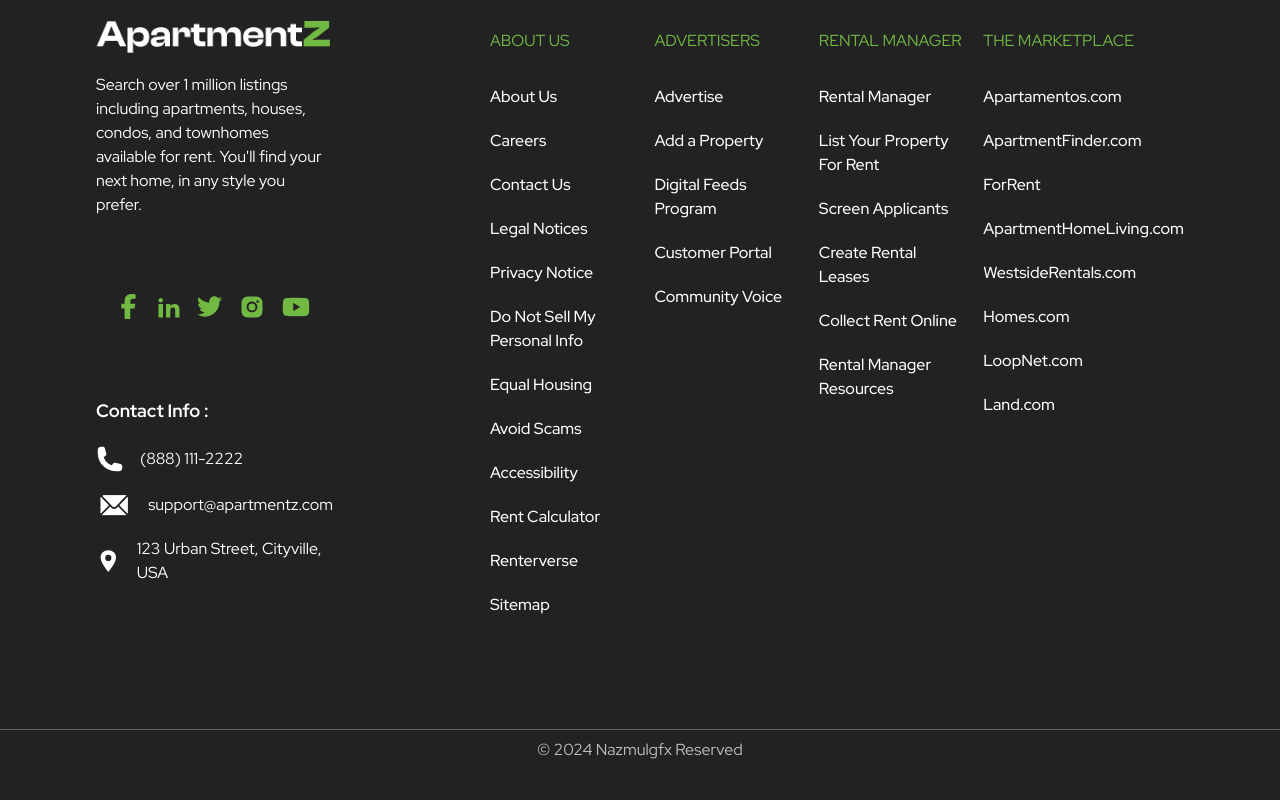
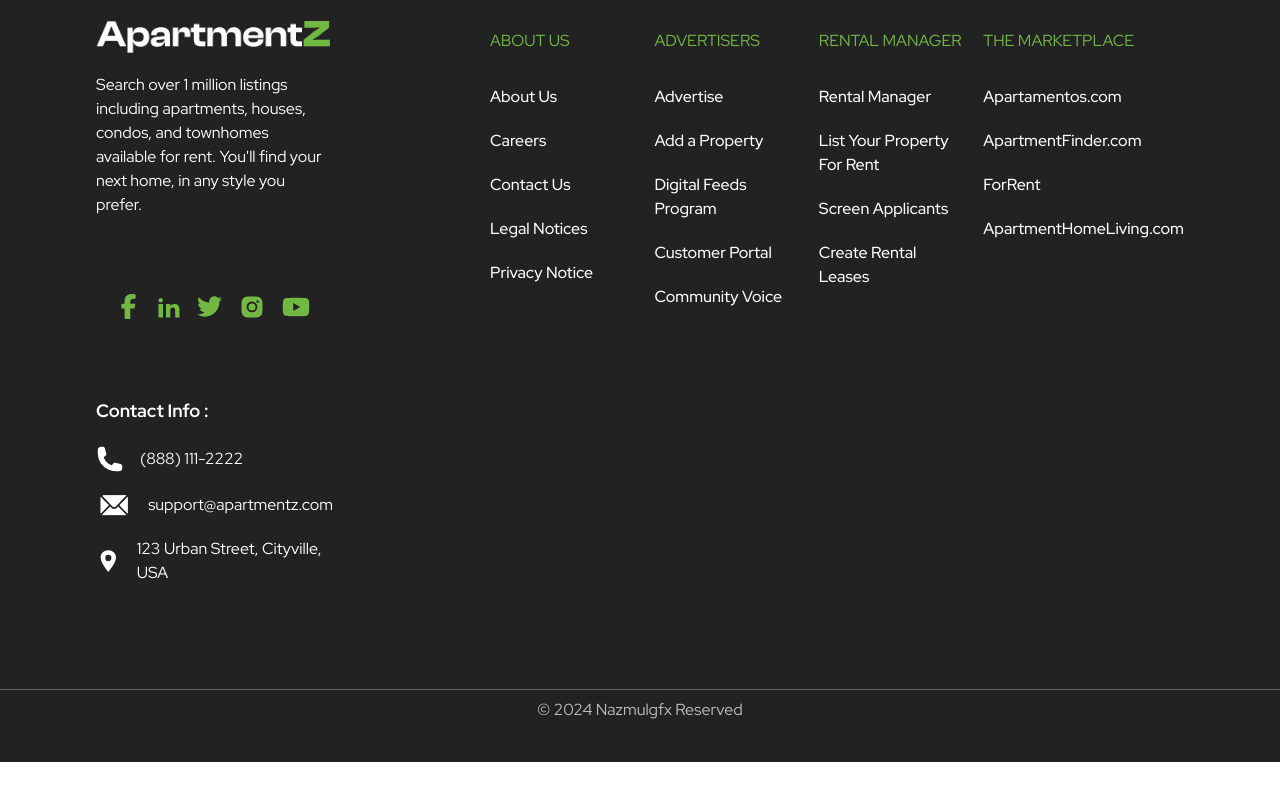
Before and after one commit to Pronttera/real-estate-website, a React (Vite) app: page / in a window 1280 px wide. Shown: the part 5378-6178 px from the top of the page. After the commit the page ends 6140 px from the top, so only its background shows below. Built offline with nearby package versions, Linux system fonts and the light colour scheme.

Commit message:
changes made in footer

```diff
--- a/src/pages/Home/FooterSection.jsx
+++ b/src/pages/Home/FooterSection.jsx
@@ -70,16 +70,16 @@
 const getLinks = (title) => {
   const linksMap = {
     'ABOUT US': [
-      'About Us', 'Careers', 'Contact Us', 'Legal Notices', 'Privacy Notice', 'Do Not Sell My Personal Info', 'Equal Housing', 'Avoid Scams', 'Accessibility', 'Rent Calculator', 'Renterverse', 'Sitemap'
+      'About Us', 'Careers', 'Contact Us', 'Legal Notices', 'Privacy Notice'
     ],
     'ADVERTISERS': [
       'Advertise', 'Add a Property', 'Digital Feeds Program', 'Customer Portal', 'Community Voice'
     ],
     'RENTAL MANAGER': [
-      'Rental Manager', 'List Your Property For Rent', 'Screen Applicants', 'Create Rental Leases', 'Collect Rent Online', 'Rental Manager Resources'
+      'Rental Manager', 'List Your Property For Rent', 'Screen Applicants', 'Create Rental Leases'
     ],
     'THE MARKETPLACE': [
-      'Apartamentos.com', 'ApartmentFinder.com', 'ForRent', 'ApartmentHomeLiving.com', 'WestsideRentals.com', 'Homes.com', 'LoopNet.com', 'Land.com'
+      'Apartamentos.com', 'ApartmentFinder.com', 'ForRent', 'ApartmentHomeLiving.com'
     ]
   };
 
```
